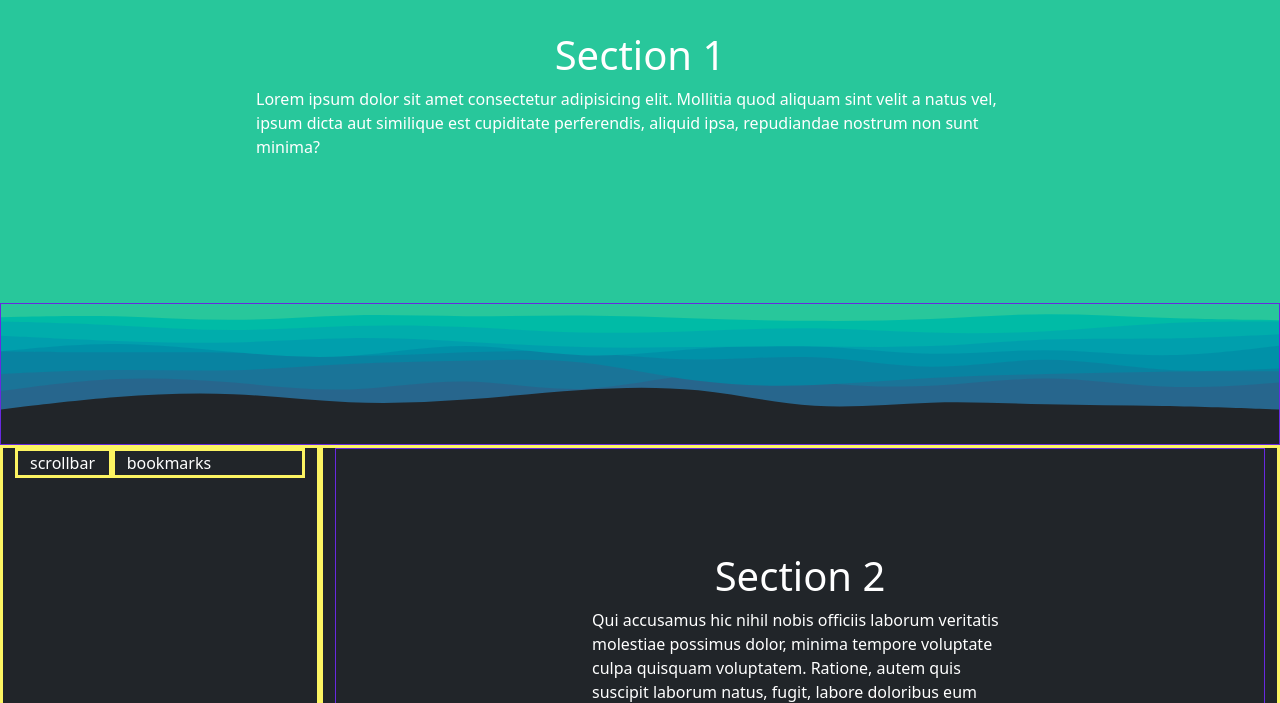
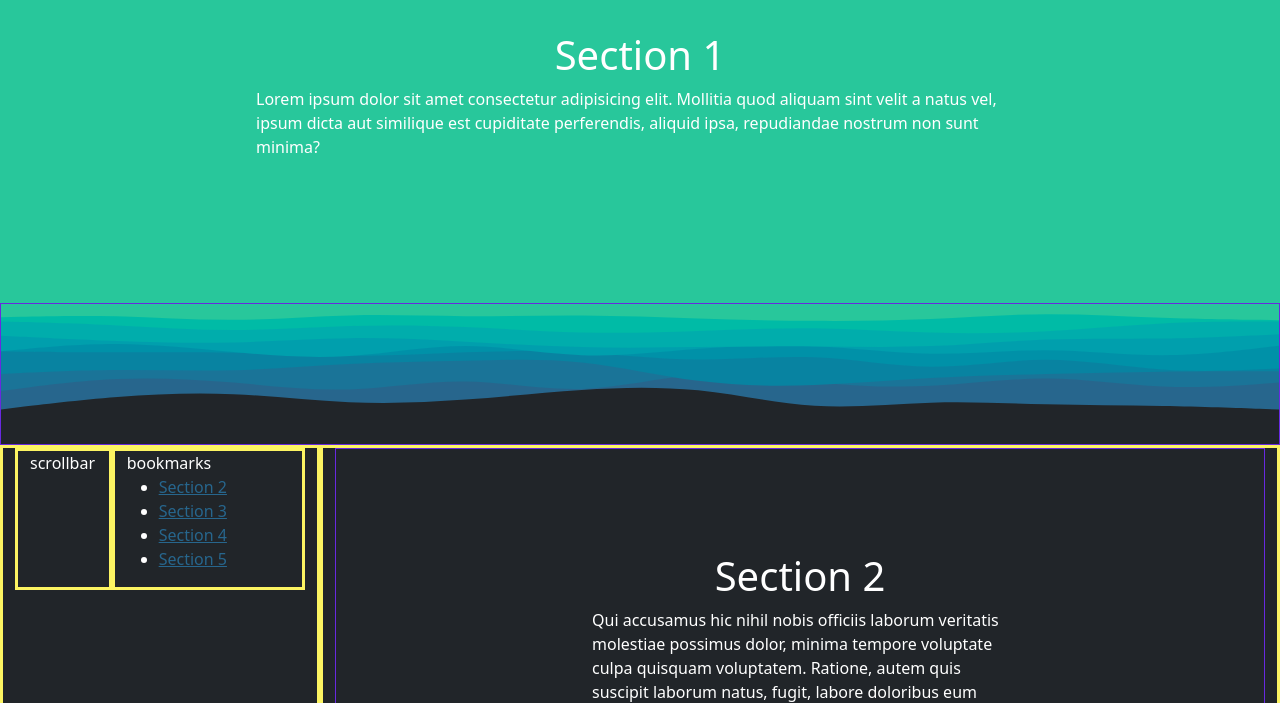
Before and after one commit to ch3rryblossom/2021-wiki, a website: page wiki/src/SB.html in a window 1280 px wide. Shown: the part 97-800 px from the top of the page. Drawn offline with Linux system fonts and the light colour scheme.

Commit message:
Added bookmarks

```diff
--- a/wiki/src/SB.html
+++ b/wiki/src/SB.html
@@ -68,25 +68,43 @@
 			</div>
 			<div class="col-8 view-border-2">
 				<!-- bookmarks -->bookmarks
+				<ul>
+				<li>
+					<span><div></div></span>
+					<a href="#Section2">Section 2</a>
+				</li>
+				<li>
+					<span><div></div></span>
+					<a href="#Section3">Section 3</a>
+				</li>
+				<li>
+					<span><div></div></span>
+					<a href="#Section4">Section 4</a>
+				</li>
+				<li>
+					<span><div></div></span>
+					<a href="#Section5">Section 5</a>
+				</li>
+			</ul>
 			</div>
 		</div>
 	</div>
 	<!-- CONTENT -->
 	<div class="col-9 view-border-2">
 	<section class="header-section view-border">
-		<h1>Section 2</h1>
+		<h1 id="Section2">Section 2</h1>
 		<p>Qui accusamus hic nihil nobis officiis laborum veritatis molestiae possimus dolor, minima tempore voluptate culpa quisquam voluptatem. Ratione, autem quis suscipit laborum natus, fugit, labore doloribus eum voluptates corporis neque?</p>
 	</section>
 	<section class="header-section view-border">
-		<h1>Section 3</h1>
+		<h1 id="Section3">Section 3</h1>
 		<p>In, quo veniam accusamus ea, accusantium repellat non reprehenderit ex architecto incidunt quas cupiditate assumenda fugiat sapiente vero molestias doloremque nostrum error sint nulla dolore illum nobis nemo? Saepe, praesentium.</p>
 	</section>
 	<section class="header-section view-border">
-		<h1>Section 4</h1>
+		<h1 id="Section4">Section 4</h1>
 		<p>Voluptatibus molestiae corrupti quod tenetur, a culpa natus provident! Nemo mollitia impedit eligendi, deleniti eaque facilis minima, itaque inventore veniam ratione rerum nesciunt cumque, delectus enim! Sit earum a enim?</p>
 	</section>
 	<section class="header-section view-border">
-		<h1>Section 5</h1>
+		<h1 id="Section5">Section 5</h1>
 		<p>Deserunt numquam animi dolorum, maxime perferendis enim dolor voluptatum beatae, quibusdam ex reiciendis. Quibusdam nihil officiis pariatur ex officia quo asperiores vitae molestias eaque? Vero sunt reiciendis recusandae tempore vitae?</p>
 	</section>
 	</div>
```
